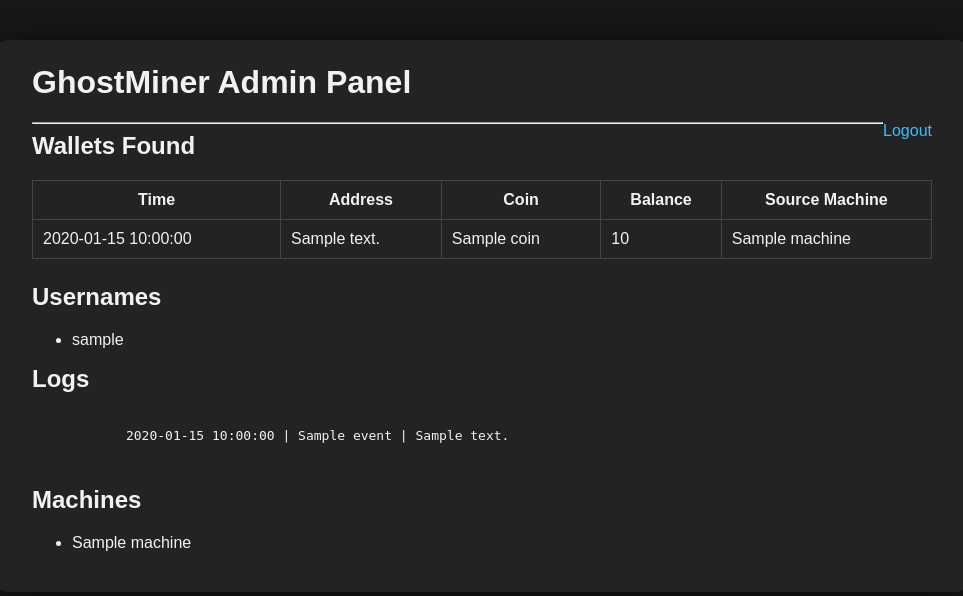
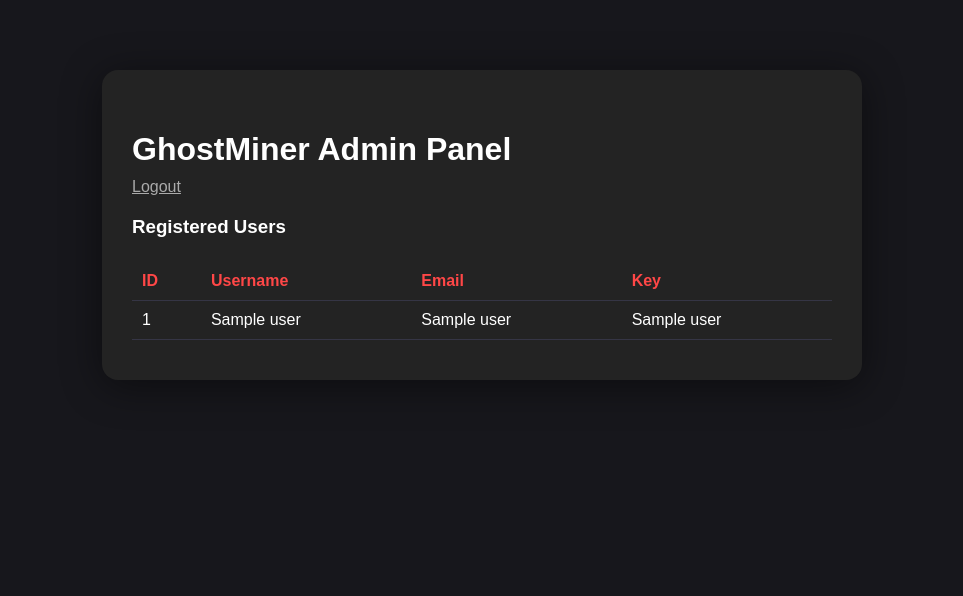
Before and after one commit to architech66/GhostMiner-API, a Flask app: template templates/admin_panel.html in a window 1280 px wide. Shown: the top 596 px of the page, without its empty margins (158-1121 px from the left). Run offline with Flask 3, Linux system fonts and the light colour scheme; the template is opened without the code that fills it: most values are stand-ins (such as "Sample title", 1, 10 or a date in 2020).

Commit message:
Update admin_panel.html

```diff
--- a/templates/admin_panel.html
+++ b/templates/admin_panel.html
@@ -1,52 +1,32 @@
 <!DOCTYPE html>
-<html lang="en">
+<html>
 <head>
-    <meta charset="UTF-8">
-    <title>GhostMiner Admin</title>
-    <link rel="stylesheet" href="/static/admin.css">
+    <title>Admin Panel - GhostMiner</title>
+    <style>
+        body { background: #17171c; color: #fff; font-family: Arial; }
+        .container { max-width: 700px; margin: 70px auto; padding: 40px 30px; background: #232323; border-radius: 16px; box-shadow: 0 6px 40px #0007; }
+        table { width: 100%; border-collapse: collapse; margin-top: 24px; }
+        th, td { padding: 10px; border-bottom: 1px solid #353545; text-align: left; }
+        th { color: #FF4747; }
+        a { color: #aaa; }
+    </style>
 </head>
 <body>
     <div class="container">
-        <h1>GhostMiner Admin Panel</h1>
-        <a href="{{ url_for('admin_logout') }}" class="logout-btn">Logout</a>
-        <hr>
-        <h2>Wallets Found</h2>
+        <h1 style="margin-bottom:10px;">GhostMiner Admin Panel</h1>
+        <a href="{{ url_for('admin_logout') }}">Logout</a>
+        <h3 style="margin-top:20px;">Registered Users</h3>
         <table>
+            <tr><th>ID</th><th>Username</th><th>Email</th><th>Key</th></tr>
+            {% for user in users %}
             <tr>
-                <th>Time</th>
-                <th>Address</th>
-                <th>Coin</th>
-                <th>Balance</th>
-                <th>Source Machine</th>
-            </tr>
-            {% for wallet in data.wallets %}
-            <tr>
-                <td>{{ wallet.time }}</td>
-                <td>{{ wallet.address }}</td>
-                <td>{{ wallet.coin }}</td>
-                <td>{{ wallet.balance }}</td>
-                <td>{{ wallet.machine }}</td>
+                <td>{{ user[0] }}</td>
+                <td>{{ user[1] }}</td>
+                <td>{{ user[2] }}</td>
+                <td>{{ user[3] }}</td>
             </tr>
             {% endfor %}
         </table>
-        <h2>Usernames</h2>
-        <ul>
-            {% for username in data.usernames %}
-            <li>{{ username }}</li>
-            {% endfor %}
-        </ul>
-        <h2>Logs</h2>
-        <pre>
-            {% for log in data.logs %}
-            {{ log.time }} | {{ log.event }} | {{ log.details }}
-            {% endfor %}
-        </pre>
-        <h2>Machines</h2>
-        <ul>
-            {% for machine in data.machines %}
-            <li>{{ machine }}</li>
-            {% endfor %}
-        </ul>
     </div>
 </body>
 </html>
```
